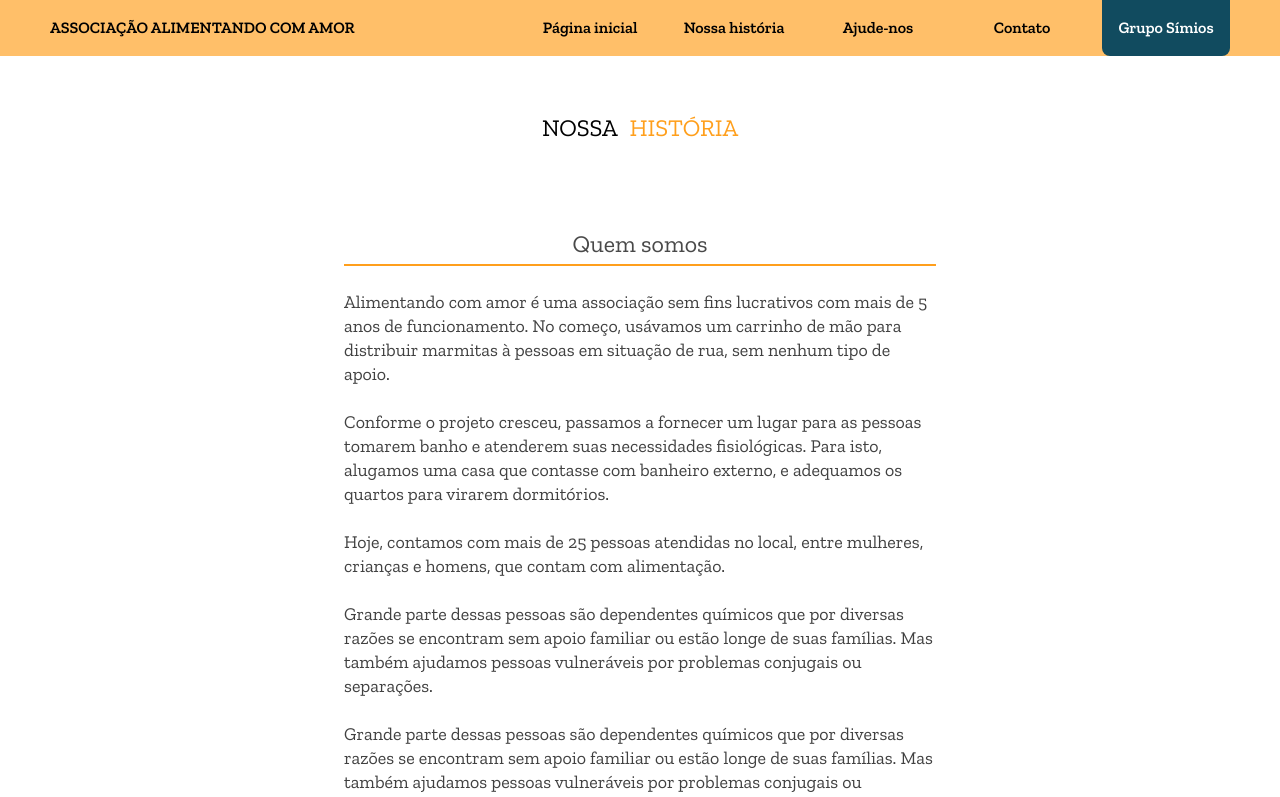
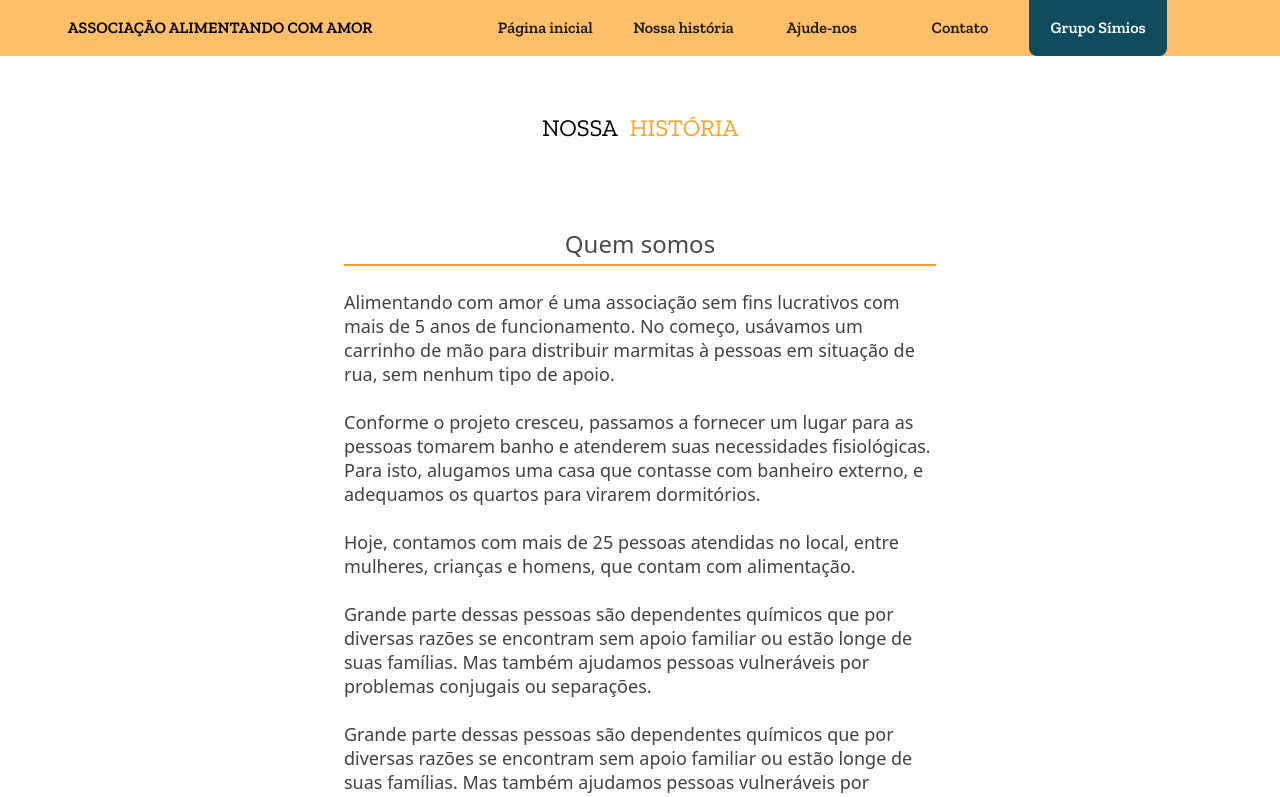
Before and after one commit to Grupo-Simios/Alimentando_Com_Amor, a Next.js app: page /nossa-historia in a window 1280 px wide. Shown: the top 797 px of the page. Built offline with nearby package versions, Linux system fonts and the light colour scheme.

Commit message:
STYLE: added footer responsiveness [✅]

```diff
--- a/src/app/layout.tsx
+++ b/src/app/layout.tsx
@@ -2,9 +2,8 @@
 
 import "./globals.css";
 import Link from "next/link";
-import { ZillaFont } from "@/assets/fonts/index";
 //componente Export
-import { NavBarTop } from "../components/nav-bar.collection/nav-bar";
+import NavBarTop from "../components/nav-bar.collection/nav-bar";
 import { CallToActionButton } from "@/components/calltoaction.collection/button";
 import { FooterMobile } from "@/components/footer.collection/footer/mobile";
 
@@ -15,7 +14,7 @@ export default function RootLayout({
 }>) {
   return (
    <>
-    <html lang="pt-br" className={`${ZillaFont.className}`}>
+    <html lang="pt-br">
       <body className="h-full min-h-screen">
 
         <NavBarTop />
--- a/src/components/nav-bar.collection/nav-bar/index.tsx
+++ b/src/components/nav-bar.collection/nav-bar/index.tsx
@@ -1,27 +1,55 @@
 import Link from "next/link"
-import navbarStyle from "@/components/nav-bar.collection/style/navbar.module.css"
+import clsx from "clsx"
+import { ZillaFont } from "@/assets/fonts"
+
+export default function NavBarTop(){
 
 
-export const NavBarTop = () =>{
+
+  const navBar = clsx(
+    'hidden bg-navbar-Yellow flex justify-around',
+    'md:flex  md:justify-end',
+    'xl:justify-around',
+    '1xl:justify-between'
+  )
+  const OngName = clsx(
+    'flex items-center justify-center font-semibold hidden',
+    'hidden xl:flex px-8 w-[40%]',
+    'xl:w-auto'
+  )
+
+  const ulnavBar = clsx(
+    'flex',
+    'md:w-[90%]',
+    'xl:w-[60%]'
+  )
+  const navItems = clsx(
+    "w-[20%] text-center h-14 grid place-content-center hover:bg-yellow-primaty-hover text-primary-black-text text-base font-semibold hover:text-white rounded-b-[8px]",
+    "last:bg-navbar-newblue last:text-white last:hover:bg-[#092934] last:rounded-b-[8px] ",
+    " md:px-4",
+    'xl:px-2 xl:w-[18%]'
+  );
+
+
   return(
-    <nav className={navbarStyle.navbartop}>
-    <span className={navbarStyle.spanname}>ASSOCIAÇÃO ALIMENTANDO COM AMOR</span>
 
-    <ul className={navbarStyle.navBarUl}>
-      <Link className="h-full flex" href={"/"}>
-        <li className={navbarStyle.liNavBar}  >Página inicial</li>
+    <nav className={`${ZillaFont.className} ${navBar} `}>
+      <span className={OngName}>ASSOCIAÇÃO ALIMENTANDO COM AMOR</span>
+    <ul className={ulnavBar}>
+      <Link  href={"/"} className={navItems}>
+        <li>Página inicial</li>
       </Link>
-      <Link className="h-full flex" href={"/nossa-historia"}>
-        <li className={navbarStyle.liNavBar}  >Nossa história</li>
+      <Link className={navItems} href={"/nossa-historia"}>
+        <li>Nossa história</li>
       </Link>
-      <Link className="h-full flex" href={"/ajude-nos"}>
-        <li className={navbarStyle.liNavBar}  >Ajude-nos</li>
+      <Link className={navItems} href={"/ajude-nos"}>
+        <li>Ajude-nos</li>
       </Link>
-      <Link className="h-full flex" href={"/contato"}>
-        <li className={navbarStyle.liNavBar}  >Contato</li>
+      <Link className={navItems} href={"/contato"}>
+        <li>Contato</li>
       </Link>
-      <Link className="h-full flex" href={"/grupo-simios"}>
-        <li className={`${navbarStyle.liNavBar} ${navbarStyle.selectNavItems}`}>Grupo Símios</li>
+      <Link className={navItems} href={"/grupo-simios"}>
+        <li>Grupo Símios</li>
       </Link>
     </ul>
   </nav>
--- a/src/components/nav-bar.collection/style/navbar.module.css
+++ /dev/null
@@ -1,60 +0,0 @@
-
-.navbartop{
-  @apply
-  hidden
-}
-
-@screen md{
-  .navbartop{
-    @apply h-14 w-[100%]
-    justify-end items-center
-     text-base font-semibold
-     px-[50px]
-     bg-navbar-Yellow
-     md:flex
-
-
-  }
-
-  .navBarUl{
-    @apply
-    flex
-    h-full
-    gap-4
-    justify-end
-  }
-
-  .liNavBar{
-    @apply
-    w-32 flex flex-col
-    justify-center
-    text-center
-
-
-  }
-
-  .selectNavItems{
-    @apply
-    bg-navbar-newblue
-    text-white
-    rounded-b-[8px]
-
-  }
-
-  .spanname{
-    @apply
-    hidden
-  }
-}
-
-
-@screen xl{
-  .navbartop{
-    @apply
-    justify-between
-  }
-  .spanname{
-    @apply
-    flex
-  }
-}
--- a/src/style/OurHistory.collection/desktop.module.css
+++ /dev/null
@@ -1,56 +0,0 @@
-@screen md {
-
-  .OurHistoryContainer {
-    @apply
-    gap-6
-
-
-  }
-
-  .Title{
-    @apply
-    bg-blue-600
-    mt-20
-  }
-
-  .sectionTitle {
-    @apply relative
-  }
-
-  .textBlock {
-    @apply
-    w-3/4
-    ml-auto mr-auto
-
-
-  }
-  .textBlock h2{
-    @apply
-    text-center
-
-  }
-
-  .donateSection{
-    @apply border
-  }
-
-  .donateSection figure{
-    @apply
-    border-red-700
-
-  }
-}
-
-@layer DonateSection{
-  @screen md{
-    .donateDiv{
-      @apply
-       md:flex md:flex-col-reverse items-center justify-center
-       pt-16
-    }
-  }
-
-  .donateSection figure {
-    @apply
-hidden  }
-}
--- /dev/null
+++ b/src/tailwindComponents/OurHistory/index.tsx
@@ -0,0 +1 @@
+import clsx from "clsx";
--- a/tsconfig.json
+++ b/tsconfig.json
@@ -22,6 +22,6 @@
       "@/*": ["./src/*"]
     }
   },
-  "include": ["next-env.d.ts", "**/*.ts", "**/*.tsx", ".next/types/**/*.ts"],
+  "include": ["next-env.d.ts", "**/*.ts", "**/*.tsx", ".next/types/**/*.ts", "src/components/Ourhistory.collection/whoweare"],
   "exclude": ["node_modules"]
 }
```
Also changed, not shown: 2 other files (tests, documents, lock files or other folders).
